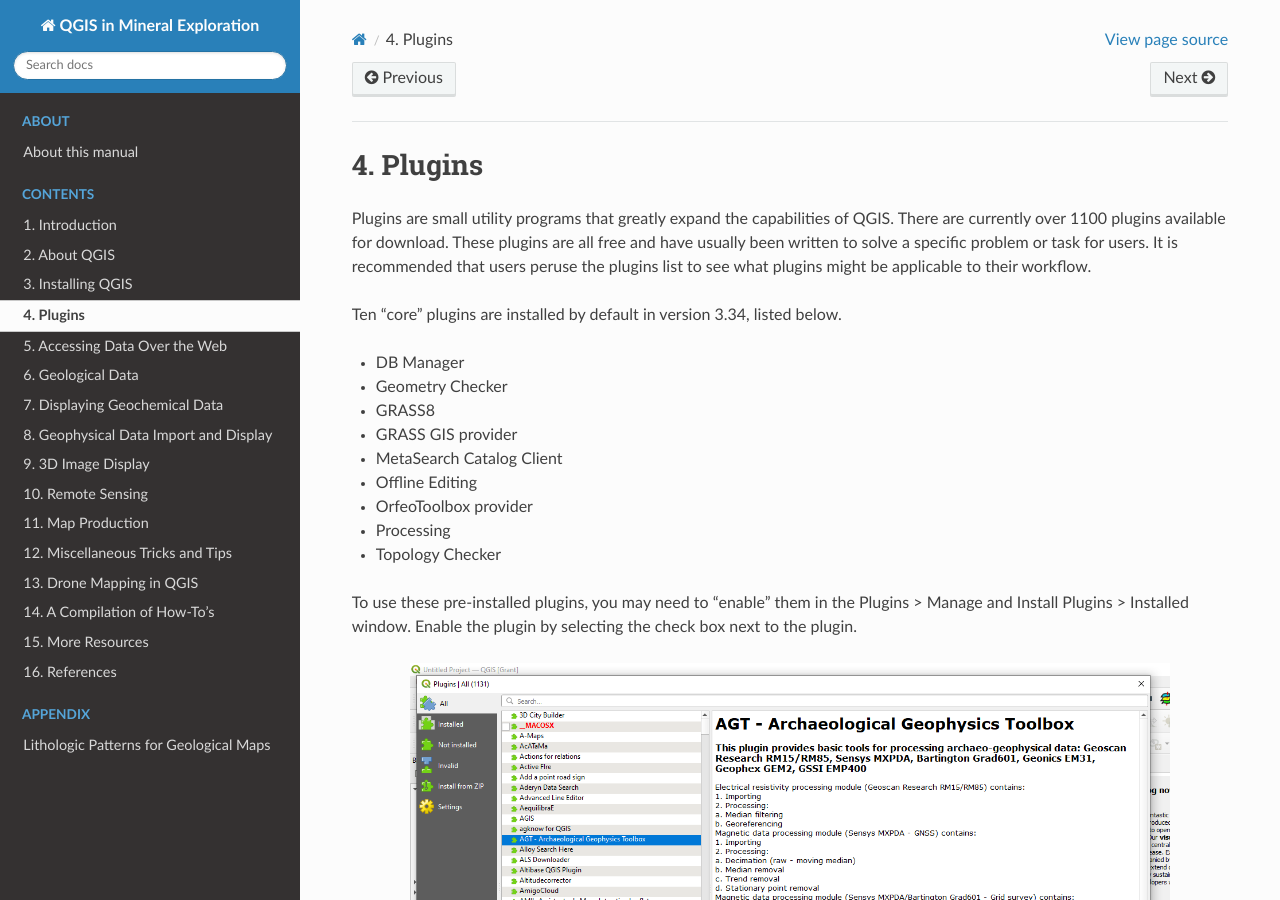
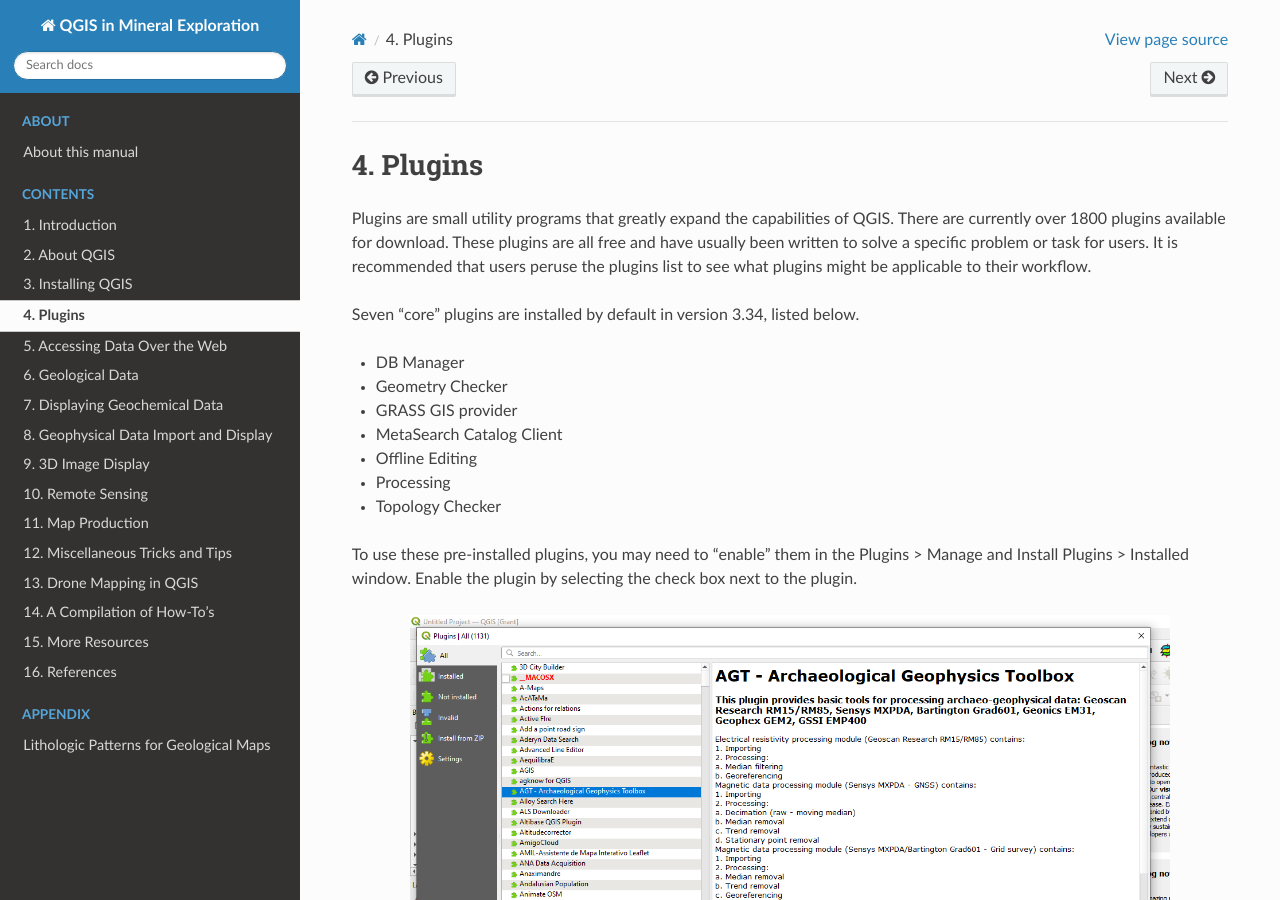
Before and after one commit to mammothgeospatial/qgis-in-mineral-exploration, a Sphinx documentation site: the page built from docs/source/plugins/index.rst, in a window 1280 px wide and 900 px high. Built offline with Sphinx 7.4.7 and the Read the Docs theme 3.1.0, drawn with Linux system fonts in a browser that asks for light colours.

Commit message:
Dev grant (#25) (#26)
* Update index.rst

Edits to sections and geophysical data processing.

* Update index.rst

Updated number of plug-ins available and the list of default plug-ins.

* Update index.rst

Minor edits

* Update data_import.rst

Updating the Geosoft grid options and adding the SGTool info

* Update data_import.rst

* Update data_import.rst

Updated SGTool link

* proofreading

---------

Co-authored-by: grantboxer <boxerg@iinet.net.au>

```diff
--- a/docs/source/about_qgis/index.rst
+++ b/docs/source/about_qgis/index.rst
@@ -17,7 +17,7 @@
 
 QGIS provides a continuously growing number of capabilities provided by core functions and plugins.
 
-This document will mainly address workflows for geoscientists but there are many other tools available in QGIS and worthy of some exploration of their functions. Currently QGIS does not have a detailed downhole or cross section display option, but there are groups across the world that are crowd sourcing the development of the drill hole and cross section plug-in. The existing Geoscience plugin does display drill holes in plan and in cross section but is limited in its features. QGIS does not also handle all the various geophysical processing options, and again there is interest from various groups to develop plug-ins for geophysical processing.
+This document will mainly address workflows for geoscientists but there are many other tools available in QGIS and worthy of some exploration of their functions. The Geoscience plugin can be used to display drill holes in plan and in cross section but is limited in its features. Downhole depth ticks, assay bars and labels can be displayed. QGIS is now able to handle all the various geophysical processing options with the SGTool plugin for geophysical processing.
 
 A good explanation of QGIS and where it came from can be found `here <https://www.youtube.com/watch?v=As4hfPecxoU>`_.
 If you find QGIS makes a valuable contribution to your business, please consider `making a donation <https://qgis.org/funding/donate/>`_ to assist with continual code improvements.
--- a/docs/source/geological_data/plotting_drill_hole_traces/index.rst
+++ b/docs/source/geological_data/plotting_drill_hole_traces/index.rst
@@ -5,7 +5,7 @@
 Plotting Drill Hole Traces and 3D Drill Data Display
 ====================================================
 
-There are two options to displaying drill hole traces on maps. One is to create the horizontal trace and use the “Shape Tools” plugin to plot the lines, or you can use the new “Geoscience” plugin. Both methods are described here.
+There are two options to displaying drill hole traces on maps. One is to create the horizontal trace and use the “Shape Tools” plugin to plot the lines, or you can use the “Geoscience” plugin (preferred method). Both methods are described here.
 
 .. toctree::
 
--- a/docs/source/geophysical_data/data_import.rst
+++ b/docs/source/geophysical_data/data_import.rst
@@ -2,7 +2,7 @@
 Data Import
 ===========
 
-Geophysical data usually comes as located data files (text) or grid files. QGIS can read many grid formats with \*.ers, and \*.tif (geotiff) files the most common, and these can be loaded by dragging the file name from the Browser Panel into the map window. Note that Geosoft \*.grd files require conversion to \*.ers files via their free viewer Oasis Montaj program (available from www.geosoft.com). Note that some raster image files have to be opened via the Data Source manager > Raster options, e.g., BIL files.
+Geophysical data usually comes as located data files (text) or grid files. QGIS can read many grid formats with \*.ers, and \*.tif (geotiff) files the most common, and these can be loaded by dragging the file name from the Browser Panel into the map window. Note that Geosoft (\*.grd) files cannot be read directly by QGIS. The SGTool plug-in developed by Mark Jessell at the Centre for Exploration Targeting at the University of Western Australia can be used for importing geosoft grids and various geophysical processing algorithms, such as filtering and reduction to pole. See this link for more detailed information "https://github.com/swaxi/SGTool". Note that some raster image files have to be opened via the Data Source manager > Raster options, e.g., BIL files.
 
 When opening located data text files, remember that shapefiles can only have field names up to 10 characters in length. If your text files have longer field names, then it is suggested you use a free text editor like `Notepad++ <https://notepad-plus-plus.org/>`_ or `ATOM <https://atom.io>`_, for large files) to modify the field names.
 
--- a/docs/source/plugins/index.rst
+++ b/docs/source/plugins/index.rst
@@ -4,17 +4,15 @@
 Plugins
 =======
 
-Plugins are small utility programs that greatly expand the capabilities of QGIS. There are currently over 1100 plugins available for download. These plugins are all free and have usually been written to solve a specific problem or task for users. It is recommended that users peruse the plugins list to see what plugins might be applicable to their workflow.
+Plugins are small utility programs that greatly expand the capabilities of QGIS. There are currently over 1800 plugins available for download. These plugins are all free and have usually been written to solve a specific problem or task for users. It is recommended that users peruse the plugins list to see what plugins might be applicable to their workflow.
 
-Ten "core" plugins are installed by default in version 3.34, listed below.
+Seven "core" plugins are installed by default in version 3.34, listed below.
 
 - DB Manager
 - Geometry Checker
-- GRASS8
 - GRASS GIS provider
 - MetaSearch Catalog Client
 - Offline Editing
-- OrfeoToolbox provider
 - Processing
 - Topology Checker
 
```
